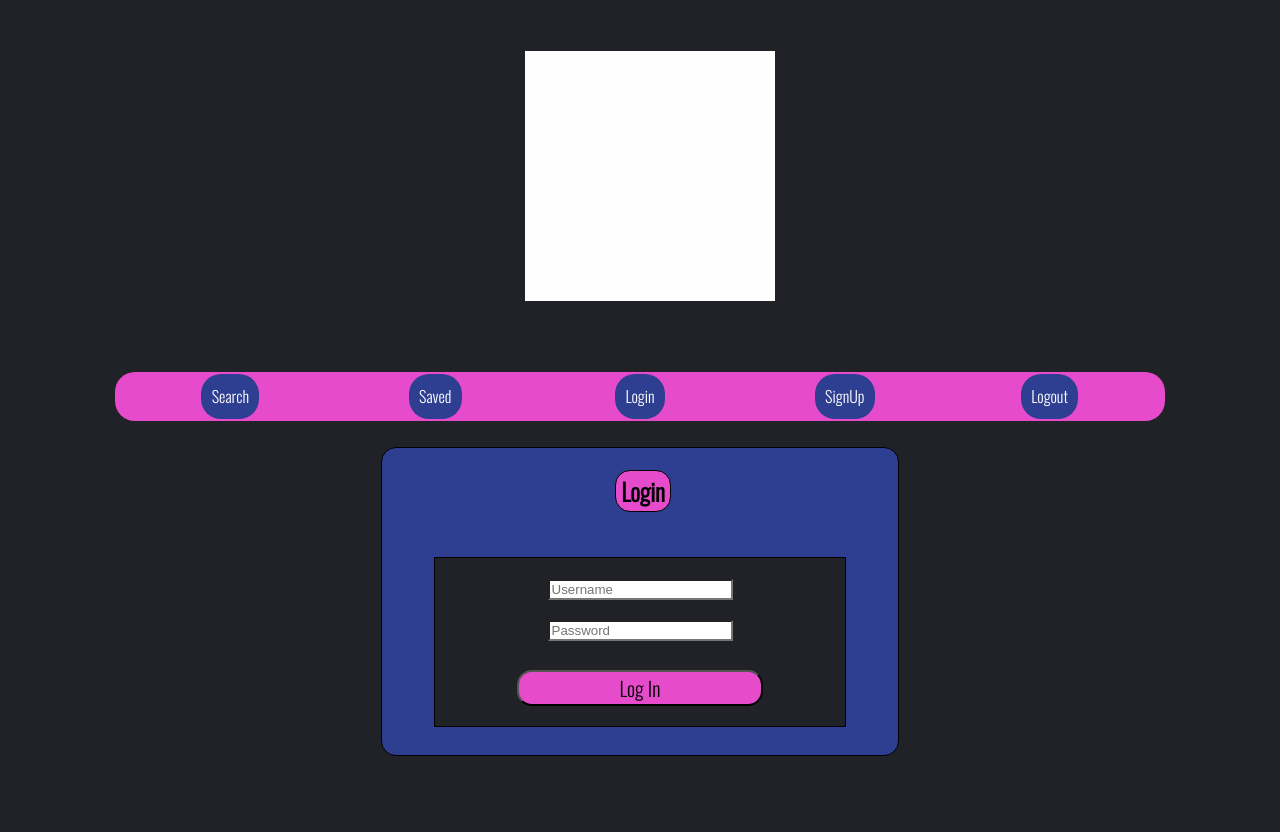
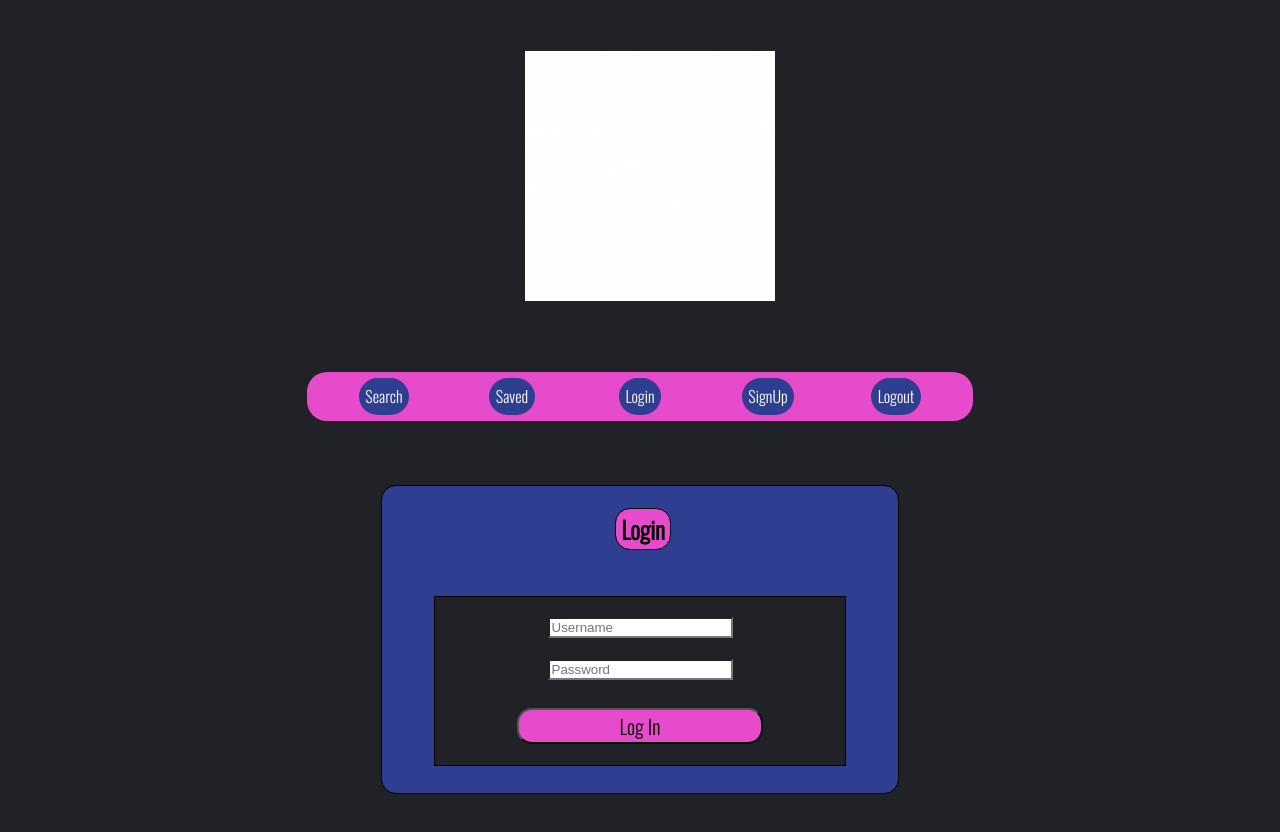
Before and after one commit to ZacharyJSwatfigure/Gym-Bunny, a React (Create React App) app in the folder client/: page / in a window 1280 px wide. Shown: the top 832 px of the page. Built offline with nearby package versions, Linux system fonts and the light colour scheme.

Commit message:
mobile optimized

```diff
--- a/client/src/style/Login.css
+++ b/client/src/style/Login.css
@@ -10,6 +10,7 @@
     width: 40%;
     height: 40%;
     margin: 0 auto;
+    margin-top: 5%;
     margin-bottom: 5%;
     background-color: rgb(46, 63, 145);
 }
@@ -41,7 +42,6 @@ button:hover {
     width: 80%;
     height: 80%;
     margin: 5%;
-
 
 }
 
--- a/client/src/style/header.css
+++ b/client/src/style/header.css
@@ -23,7 +23,7 @@ li:hover {
     align-items: center;
     margin: 0 auto;
     flex-direction: row;
-    width: 80%;
+    width: 50%;
     margin-bottom: 2%;
     margin-top: .5%;
     padding: 1%;
```
